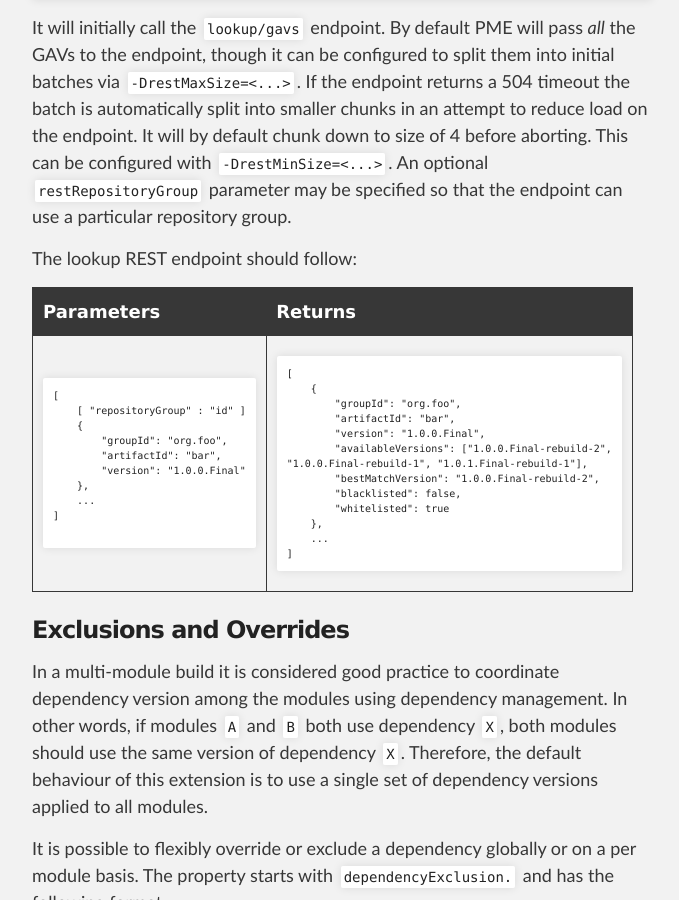
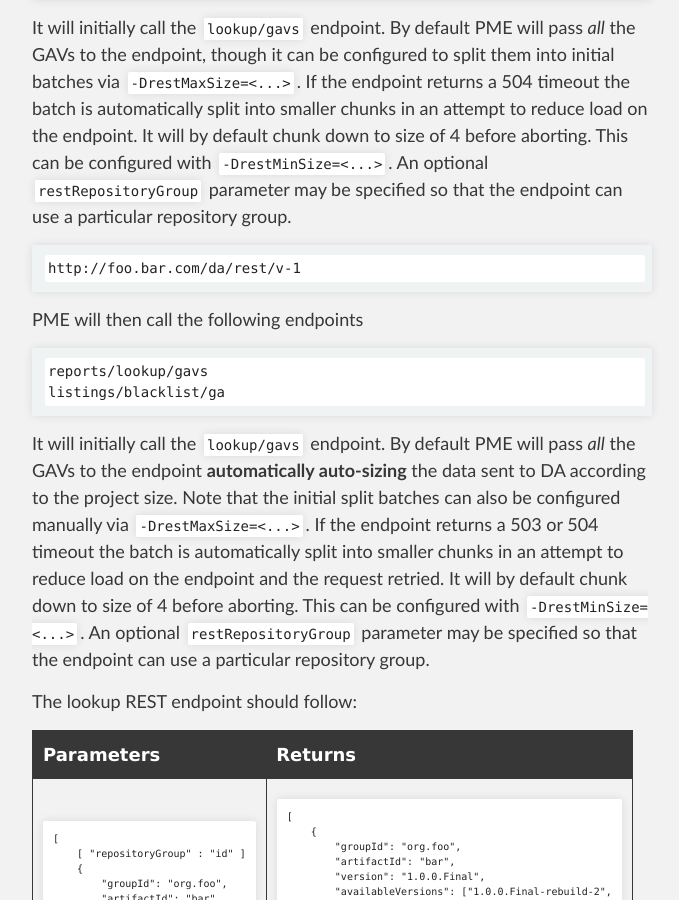
Before and after one commit to project-ncl/gradle-manipulator, a Jekyll site: the page built from guide/dep-manip.md, in a window 1280 px wide and 900 px high, scrolled down 957 px. Shown: the whole window, without its empty margins (298-977 px from the left). Built offline with Jekyll 4.4.1, drawn with Linux system fonts in a browser that asks for light colours.

Commit message:
Align docs to latest GME/PME changes

```diff
--- a/guide/dep-manip.md
+++ b/guide/dep-manip.md
@@ -22,6 +22,15 @@ GME will then call the following endpoints
 
 It will initially call the `lookup/gavs` endpoint. By default PME will pass *all* the GAVs to the endpoint, though it can be configured to split them into initial batches via `-DrestMaxSize=<...>`. If the endpoint returns a 504 timeout the batch is automatically split into smaller chunks in an attempt to reduce load on the endpoint. It will by default chunk down to size of 4 before aborting. This can be configured with `-DrestMinSize=<...>`. An optional `restRepositoryGroup` parameter may be specified so that the endpoint can use a particular repository group.
 
+    http://foo.bar.com/da/rest/v-1
+
+PME will then call the following endpoints
+
+    reports/lookup/gavs
+    listings/blacklist/ga
+
+It will initially call the `lookup/gavs` endpoint. By default PME will pass *all* the GAVs to the endpoint **automatically auto-sizing** the data sent to DA according to the project size. Note that the initial split batches can also be configured manually via `-DrestMaxSize=<...>`. If the endpoint returns a 503 or 504 timeout the batch is automatically split into smaller chunks in an attempt to reduce load on the endpoint and the request retried. It will by default chunk down to size of 4 before aborting. This can be configured with `-DrestMinSize=<...>`. An optional `restRepositoryGroup` parameter may be specified so that the endpoint can use a particular repository group.
+
 The lookup REST endpoint should follow:
 
 <table>
@@ -31,7 +40,7 @@ The lookup REST endpoint should follow:
 </tr>
 <tr>
 <td>
-   <pre lang="json" style="font-size: 10px">
+   <pre lang="xml" style="font-size: 10px">
 [
     [ "repositoryGroup" : "id" ]
     {
@@ -44,7 +53,7 @@ The lookup REST endpoint should follow:
     </pre>
 </td>
 <td>
-  <pre lang="json" style="font-size: 10px">
+  <pre lang="xml" style="font-size: 10px">
 [
     {
         "groupId": "org.foo",
```
